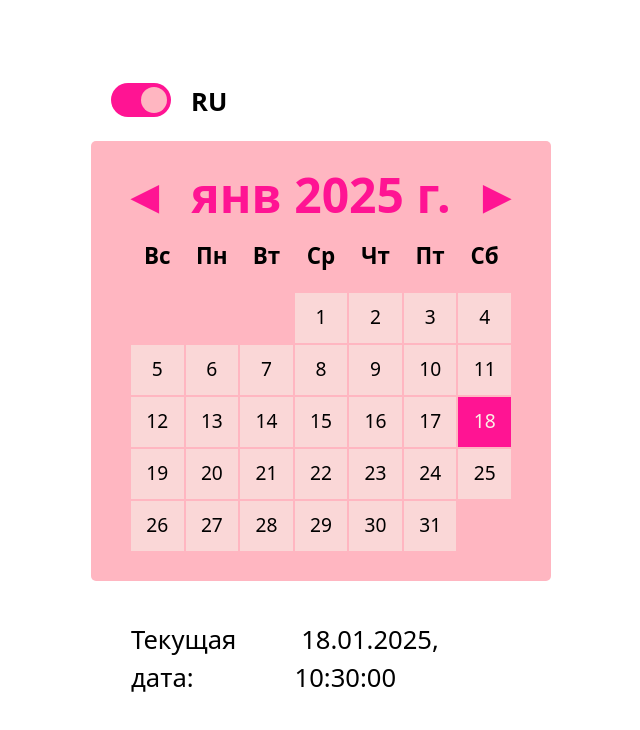
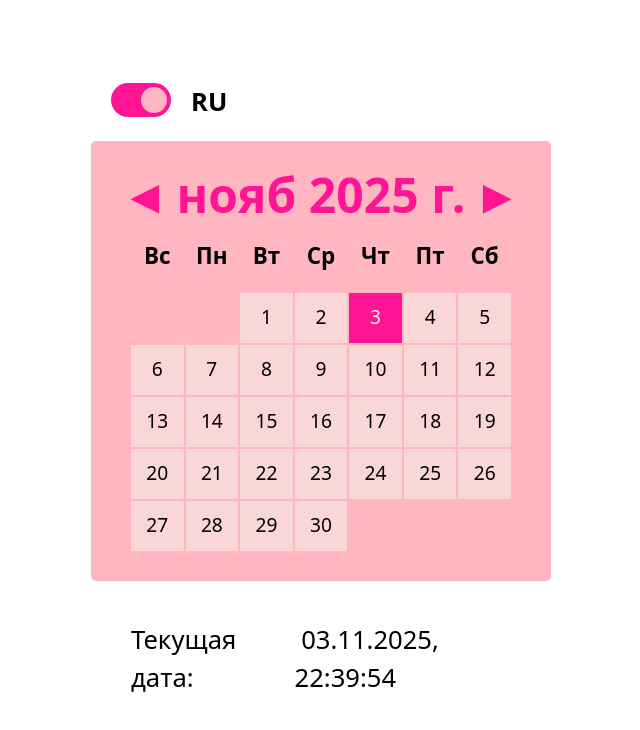
Before and after one commit to eclectic-mind/vue-calend, a Vue app: page / in a window 1280 px wide. Shown: the top 730 px of the page, without its empty margins (299-939 px from the left). Built offline with nearby package versions, Linux system fonts and the light colour scheme.

Commit message:
notask: реализует переключение дней и месяцев (WIP)

```diff
--- a/src/components/CalendarContent.vue
+++ b/src/components/CalendarContent.vue
@@ -23,7 +23,7 @@ import {computed, onMounted, ref} from 'vue';
   };
 
   const getFirstDayNumber = () => {
-    const firstDayDate = new Date(year.value, month.value, 2, 0, 0);
+    const firstDayDate = new Date(`${year.value}-${month.value}-1`);
 
     return firstDayDate.getDay();
   };
@@ -36,9 +36,13 @@ import {computed, onMounted, ref} from 'vue';
         gridColumnStart: shift
       };
     }
-  }
+  };
 
   const total = countTotal(year.value, month.value);
+
+  const switchToday = (index) => {
+    store.dispatch('switchCurrentDay', index)
+  };
 </script>
 
 <template>
@@ -60,6 +64,7 @@ import {computed, onMounted, ref} from 'vue';
            v-for="(item, index) in total"
            :key="index"
            :style="getStyle(index)"
+           @click="switchToday(index)"
       >
         <span>
           {{ item }}
--- a/src/components/CalendarTitle.vue
+++ b/src/components/CalendarTitle.vue
@@ -5,7 +5,9 @@ import { computed } from 'vue';
 const store = useStore();
 const monthYear = computed(() => store.getters.getMonthYearDate);
 
-const changeMonth = (direction) => store.commit('changeMonth', direction);
+const changeMonth = (direction) => {
+  store.dispatch('switchCurrentMonth', direction)
+};
 </script>
 
 <template>
--- a/src/stores/store.js
+++ b/src/stores/store.js
@@ -2,33 +2,45 @@ import { createStore } from 'vuex';
 
 export default createStore({
     state: {
-        today: new Date(2025, 0, 18, 10, 30),
+        today: new Date(),
         lang: 'ru-RU',
     },
     mutations: {
-        stepBack(state) {
-            state.today.setMonth(state.today.getMonth() - 1);
+        toggleLanguage(state) {
+            state.lang = state.lang === 'ru-RU' ? 'en-EN' : 'ru-RU'
         },
 
-        stepForward(state) {
-            state.today.setMonth(state.today.getMonth() + 1);
+        switchDate(state, date) {
+            console.log(date, new Date(date));
+
+            state.today = new Date(date);
+
+            console.log('day changed', state.today);
         },
-
-        toggleLanguage(state) {
-            state.lang = state.lang === 'ru-RU' ? 'en-EN' : 'ru-RU'
-        }
     },
     actions: {
-        changeMonth({ commit }, direction) {
+        switchCurrentMonth({ commit }, direction) {
+            let params = '';
+            const newMonth = Number(this.state.today.getMonth());
+
             if (direction === 'back') {
-                commit('stepBack');
+                params = `${this.state.today.getFullYear()}, ${newMonth - 1}, ${this.state.today.getDate()}`;
+                console.log('back', params);
             } else {
-                commit('stepForward');
+                params = `${this.state.today.getFullYear()}, ${newMonth + 1}, ${this.state.today.getDate()}`;
+                console.log('forward', params);
             }
+            commit('switchDate', params);
         },
 
         toggleLang({ commit }) {
             commit('toggleLanguage');
+        },
+
+        switchCurrentDay({ commit }, index) {
+            const params = `${this.state.today.getFullYear()}, ${this.state.today.getMonth()}, ${index}`;
+            console.log('m/y switchDate:', params);
+            commit('switchDate', params);
         }
     },
     getters: {
@@ -48,7 +60,7 @@ export default createStore({
         },
 
         getTodaysDay: (state) => {
-            return state.today.getDate();
+            return state.today?.getDate();
         },
 
         getMonth: (state) => {
```
